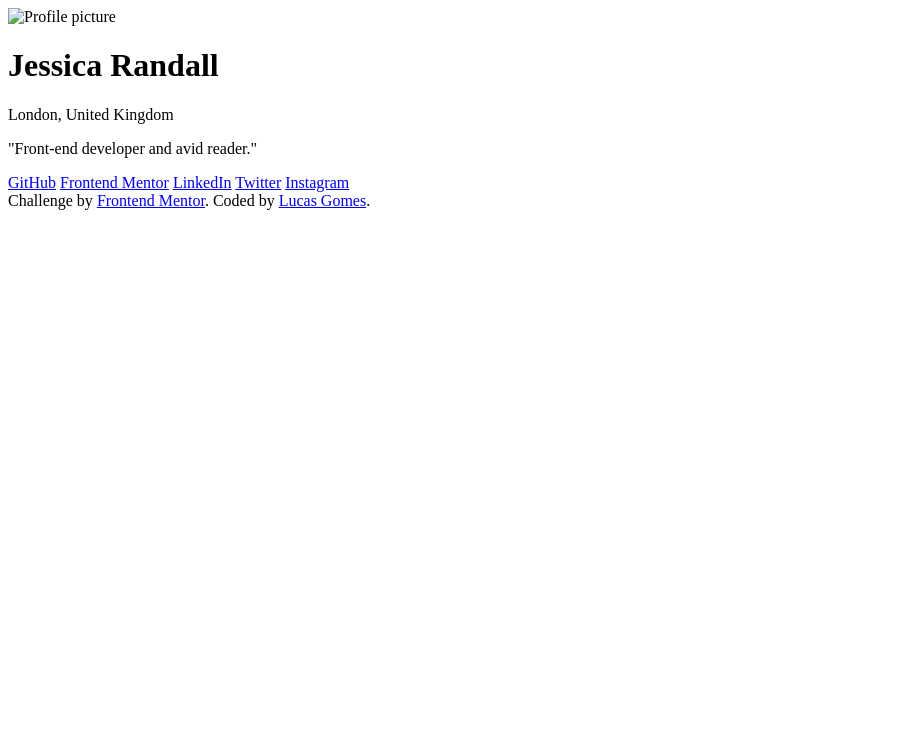
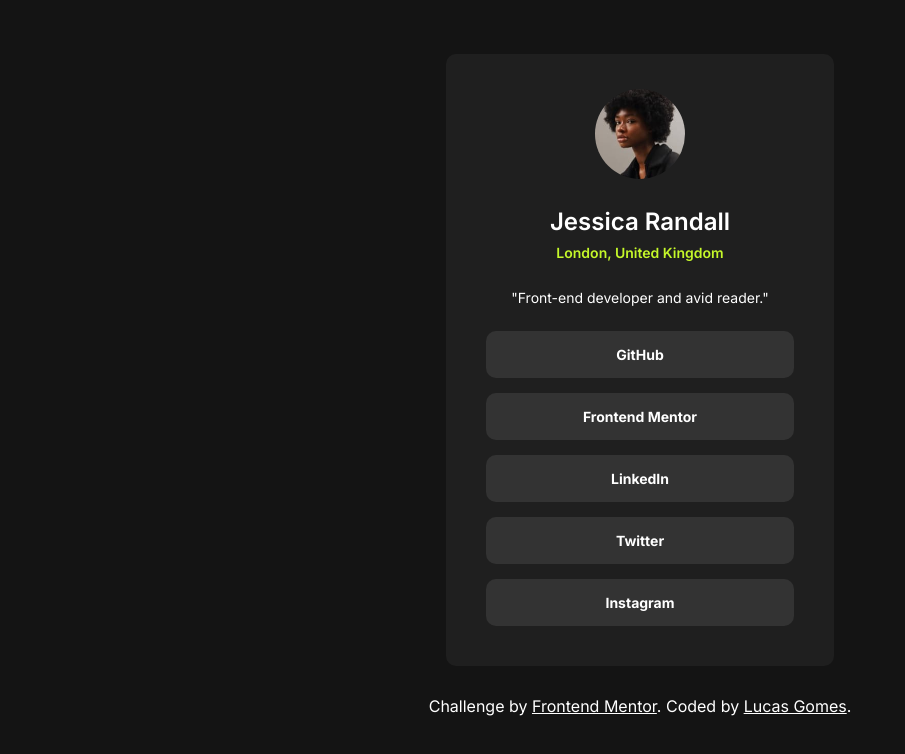
Before and after one commit to Lucasg-ds/social-links-profile, a plain HTML site: page index.html in a window 1280 px wide. Shown: the whole page, without its empty margins (0-905 px from the left). Drawn offline with Linux system fonts and the light colour scheme; the site is published under a folder, as on GitHub Pages, so addresses that start at the root find nothing.

Commit message:
links dos arquivos css modificados

```diff
--- a/index.html
+++ b/index.html
@@ -9,9 +9,9 @@
   <link rel="preconnect" href="https://fonts.googleapis.com">
   <link rel="preconnect" href="https://fonts.gstatic.com" crossorigin>
   <link href="https://fonts.googleapis.com/css2?family=Inter:wght@100..900&display=swap" rel="stylesheet">
-  <link rel="stylesheet" href="/css/reset.css">
-  <link rel="stylesheet" href="/css/variables.css">
-  <link rel="stylesheet" href="/css/style.css">
+  <link rel="stylesheet" href="./css/reset.css">
+  <link rel="stylesheet" href="./css/variables.css">
+  <link rel="stylesheet" href="./css/style.css">
 
   <title>Frontend Mentor | Social links profile</title>
 </head>
@@ -20,7 +20,7 @@
   <main>
     <div class="card">
       <div class="information">
-        <img src="/images/avatar-jessica.jpeg" class="picture" alt="Profile picture">
+        <img src="./images/avatar-jessica.jpeg" class="picture" alt="Profile picture">
         <h1 class="name">Jessica Randall</h1>
         <span class="local">London, United Kingdom</span>
         <p class="vocation">"Front-end developer and avid reader."</p>
```
